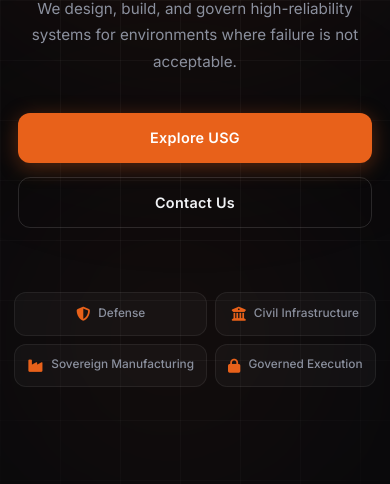
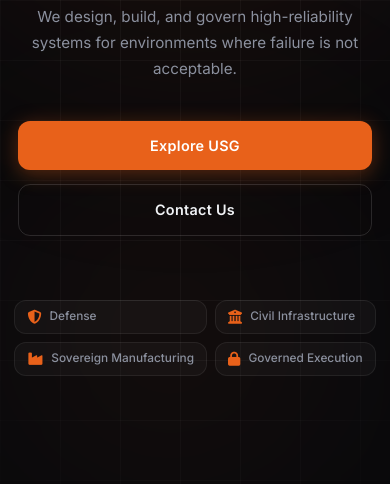
Before and after one commit to amaeteventurestudios/umanah-systems-group, a plain HTML site: page index.html in a window 390 px wide. Shown: the part 360-844 px from the top of the page. Drawn offline with Linux system fonts and the light colour scheme.

Commit message:
Add files via upload

```diff
--- a/index.html
+++ b/index.html
@@ -24,6 +24,8 @@
   <meta property="og:title" content="Mission-Critical Systems Built to Survive | Umanah Systems Group" />
   <meta property="og:description" content="Governed hardware, sovereign manufacturing, and execution control for defense and civil infrastructure." />
   <meta property="og:image" content="https://umanahsystems.com/images/og-preview.jpg" />
+  <meta property="og:image:secure_url" content="https://umanahsystems.com/images/og-preview.jpg" />
+  <meta property="og:image:type" content="image/png" />
   <meta property="og:image:width" content="1200" />
   <meta property="og:image:height" content="630" />
   <meta property="og:image:alt" content="Umanah Systems Group — Mission-Critical Systems Built to Survive" />
@@ -34,6 +36,7 @@
   <meta name="twitter:title" content="Mission-Critical Systems Built to Survive | Umanah Systems Group" />
   <meta name="twitter:description" content="Governed hardware, sovereign manufacturing, and execution control for defense and civil infrastructure." />
   <meta name="twitter:image" content="https://umanahsystems.com/images/og-preview.jpg" />
+  <meta name="twitter:image:src" content="https://umanahsystems.com/images/og-preview.jpg" />
   <meta name="twitter:image:alt" content="Umanah Systems Group — Mission-Critical Systems Built to Survive" />
 
   <!-- ── Theme & App ──────────────────────────────────────── -->
@@ -236,12 +239,12 @@
 .hero-actions { display: flex; gap: 14px; flex-wrap: wrap; justify-content: center; margin-bottom: 64px; animation: fadeInUp 0.9s ease 0.3s both; }
 .hero-stats { display: flex; align-items: center; flex-wrap: wrap; justify-content: center; gap: 8px; animation: fadeInUp 0.9s ease 0.4s both; }
 .stat {
-  display: flex; align-items: center; gap: 8px; padding: 10px 16px;
+  display: flex; align-items: center; justify-content: flex-start; gap: 8px; padding: 10px 16px;
   background: rgba(255,255,255,0.03); border: 1px solid var(--border);
   border-radius: var(--r-md); font-size: 0.78rem; font-weight: 500; color: var(--text-secondary);
 }
-.stat-icon { color: var(--accent); font-size: 0.88rem; }
-.stat-label { white-space: nowrap; }
+.stat-icon { color: var(--accent); font-size: 0.88rem; flex-shrink: 0; line-height: 1; display: flex; align-items: center; }
+.stat-label { white-space: nowrap; line-height: 1; }
 .hero-scroll-indicator {
   position: absolute; bottom: 36px; left: 50%; transform: translateX(-50%);
   display: flex; flex-direction: column; align-items: center; gap: 8px; z-index: 1;
@@ -637,7 +640,7 @@
     gap: 8px;
     width: 100%;
   }
-  .stat { font-size: 0.78rem; padding: 10px 14px; justify-content: center; }
+  .stat { font-size: 0.78rem; padding: 10px 14px; justify-content: flex-start; gap: 10px; }
   .hero-scroll-indicator { display: none; }
 
   /* Value props */
@@ -698,7 +701,7 @@
   .hero-actions { flex-direction: column; width: 100%; }
   .hero-actions .btn { width: 100%; justify-content: center; }
   .hero-stats { grid-template-columns: 1fr 1fr; gap: 8px; width: 100%; }
-  .stat { font-size: 0.74rem; padding: 9px 12px; justify-content: center; }
+  .stat { font-size: 0.74rem; padding: 9px 12px; justify-content: flex-start; gap: 8px; }
   .about-visual { display: none; }
   .section-body { max-width: 100%; }
   .pillar-card { overflow: hidden; }
```
